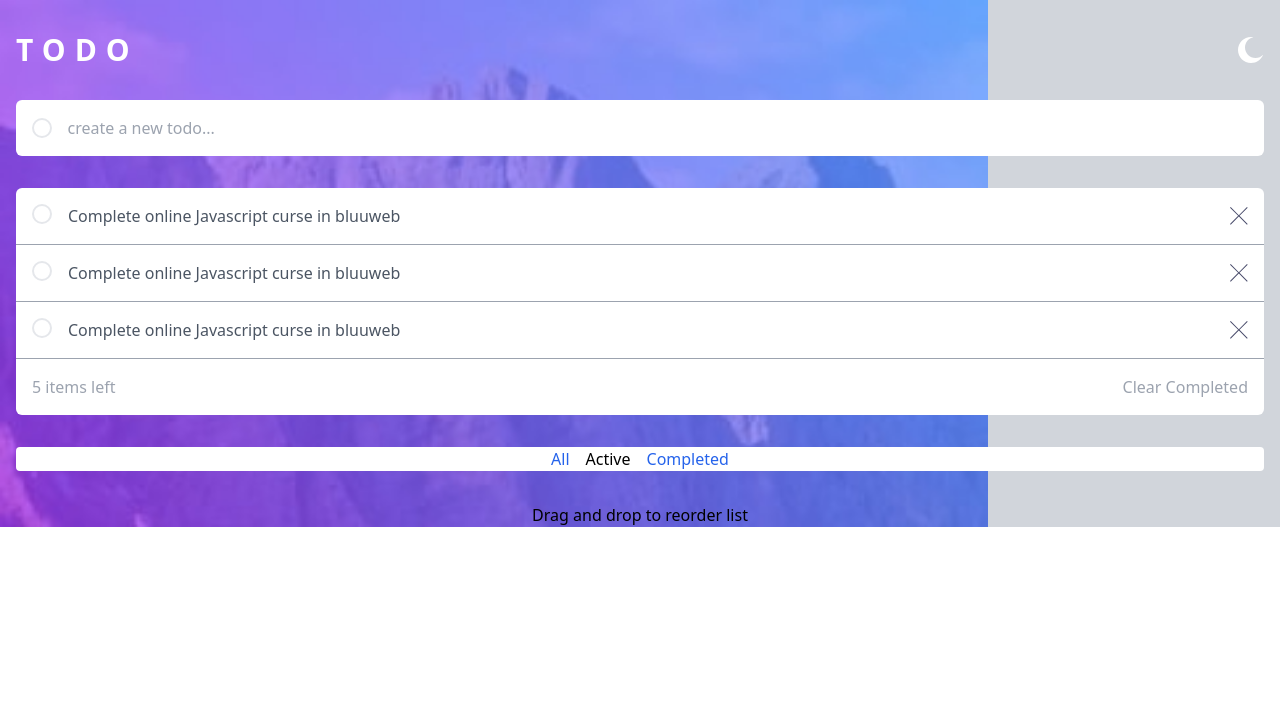
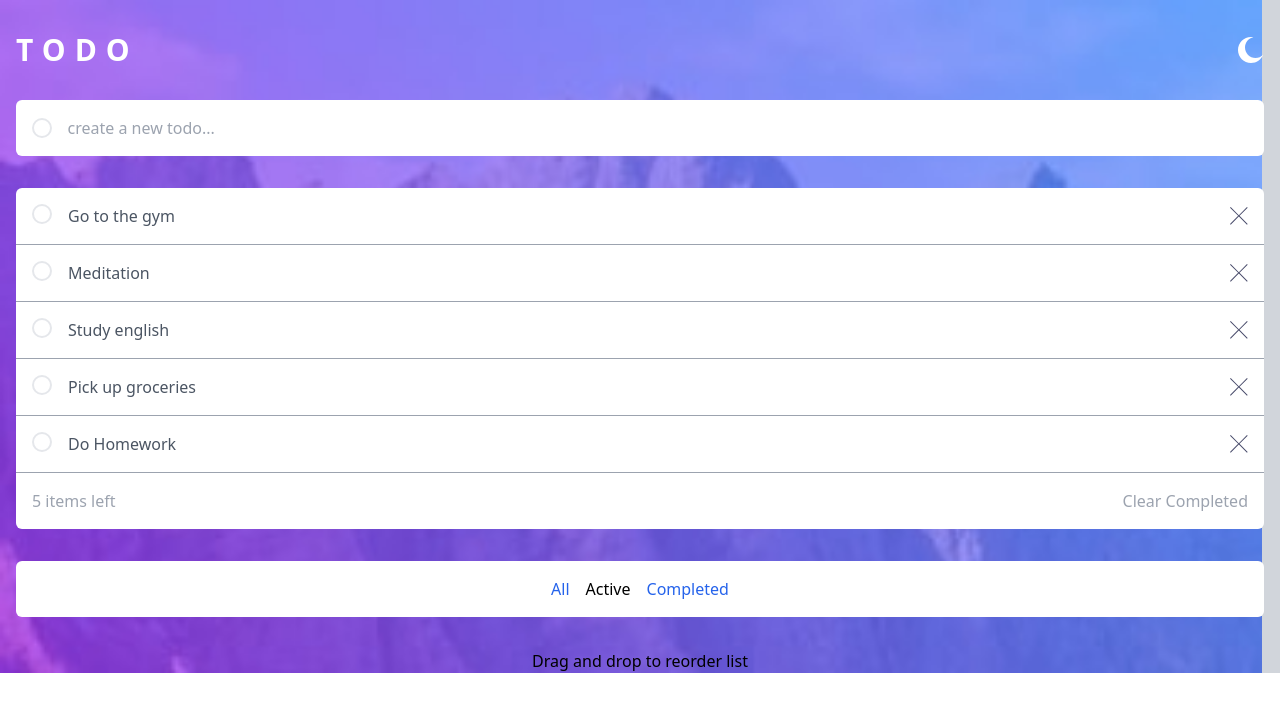
Before and after one commit to djpastoriza/react-tailwind-todo, a React (Vite) app: page / in a window 1280 px wide. Shown: the top 712 px of the page. Built offline with nearby package versions, Linux system fonts and the light colour scheme.

Commit message:
components generate

```diff
--- a/src/App.jsx
+++ b/src/App.jsx
@@ -1,70 +1,35 @@
-import React from 'react';
-import CrossIcon from './components/icons/CrossIcon';
-import MoonIcon from './components/icons/MoonIcon';
+import React, { useState } from 'react';
+import Header from './components/Header';
+import TodoComputed from './components/TodoComputed';
+import TodoCreate from './components/TodoCreate';
+import TodoFilter from './components/TodoFilter';
+import TodoList from './components/TodoList';
+
+const initialState = [
+  {id:1,title:'Go to the gym', completed:true},
+  {id:2,title:'Meditation', completed:false},
+  {id:3,title:'Study english', completed:false},
+  {id:4,title:'Pick up groceries', completed:false},
+  {id:5,title:'Do Homework', completed:false},
+]
 
 
 const App = () => {
+
+  const [todos,setTodos] = useState(initialState);
+
   return (
     <div className="bg-gray-300 bg-[url('./assets/images/bg-mobile-light.jpg')] bg-contain bg-no-repeat">
-      <header className="container mx-auto px-4 pt-8">
-        <div className="flex justify-between">
-          <h1 className="text-3xl font-bold uppercase tracking-[0.3em] text-white">
-            Todo
-          </h1>
-          <button><MoonIcon/></button>
-        </div>
-        <form className="mt-8 flex items-center gap-4 overflow-hidden rounded-md bg-white py-4 pl-4">
-          <span className="inline-block h-5 w-5 rounded-full border-2"></span>
-          <input
-            className="w-full text-gray-400 outline-none"
-            type="text"
-            placeholder="create a new todo..."
-          />
-        </form>
-      </header>
+      <Header />
       <main className="container mx-auto mt-8 px-4">
-        <div className="rounded-md bg-white [&>article]:p-4">
-          <article className="flex gap-4 border-b border-b-gray-400">
-            <button className="inline-block h-5 w-5 rounded-full border-2"></button>
-            <p className="grow text-gray-600">
-              Complete online Javascript curse in bluuweb
-            </p>
-            <button>
-              <CrossIcon />
-            </button>
-          </article>
-          <article className="flex gap-4 border-b border-b-gray-400">
-            <button className="inline-block h-5 w-5 rounded-full border-2"></button>
-            <p className="grow text-gray-600">
-              Complete online Javascript curse in bluuweb
-            </p>
-            <button>
-              <CrossIcon />
-            </button>
-          </article>
-          <article className="flex gap-4 border-b border-b-gray-400">
-            <button className="inline-block h-5 w-5 rounded-full border-2"></button>
-            <p className="grow text-gray-600">
-              Complete online Javascript curse in bluuweb
-            </p>
-            <button>
-              <CrossIcon />
-            </button>
-          </article>
-          <section className="flex justify-between py-4 px-4">
-            <span className="text-gray-400">5 items left</span>
-            <button className="text-gray-400">Clear Completed</button>
-          </section>
-        </div>
+        <TodoCreate />
+        <TodoList todos={todos}/>
+        <TodoComputed />
+        <TodoFilter />
       </main>
-      <section className="container mx-auto mt-8 px-4">
-        <div className="flex justify-center gap-4 rounded bg-white px-4">
-          <button className="text-blue-600">All</button>
-          <button className="hover:text-blue-600">Active</button>
-          <button className="text-blue-600">Completed</button>
-        </div>
-      </section>
-      <p className="text-center mt-8">Drag and drop to reorder list</p>
+      <footer className="mt-8 text-center">
+        Drag and drop to reorder list
+      </footer>
     </div>
   );
 };
--- /dev/null
+++ b/src/components/Header.jsx
@@ -0,0 +1,18 @@
+import MoonIcon from './icons/MoonIcon';
+
+const Header = () => {
+  return (
+    <header className="container mx-auto px-4 pt-8">
+      <div className="flex justify-between">
+        <h1 className="text-3xl font-bold uppercase tracking-[0.3em] text-white">
+          Todo
+        </h1>
+        <button>
+          <MoonIcon />
+        </button>
+      </div>
+    </header>
+  );
+};
+
+export default Header;
--- /dev/null
+++ b/src/components/TodoComputed.jsx
@@ -0,0 +1,11 @@
+
+const TodoComputed = () => {
+  return (
+    <section className="flex justify-between rounded-b-md bg-white py-4 px-4">
+      <span className="text-gray-400">5 items left</span>
+      <button className="text-gray-400">Clear Completed</button>
+    </section>
+  );
+};
+
+export default TodoComputed;
--- /dev/null
+++ b/src/components/TodoCreate.jsx
@@ -0,0 +1,16 @@
+
+
+const TodoCreate = () => {
+  return (
+    <form className="mt-8 flex items-center gap-4 overflow-hidden rounded-md bg-white py-4 pl-4">
+      <span className="inline-block h-5 w-5 rounded-full border-2"></span>
+      <input
+        className="w-full text-gray-400 outline-none"
+        type="text"
+        placeholder="create a new todo..."
+      />
+    </form>
+  );
+};
+
+export default TodoCreate;
--- /dev/null
+++ b/src/components/TodoFilter.jsx
@@ -0,0 +1,13 @@
+const TodoFilter = () => {
+  return (
+    <section className="container mx-auto mt-8 rounded-md bg-white py-4">
+      <div className="flex justify-center gap-4">
+        <button className="text-blue-600">All</button>
+        <button className="hover:text-blue-600">Active</button>
+        <button className="text-blue-600">Completed</button>
+      </div>
+    </section>
+  );
+};
+
+export default TodoFilter;
--- /dev/null
+++ b/src/components/TodoItem.jsx
@@ -0,0 +1,17 @@
+import CrossIcon from './icons/CrossIcon';
+
+const TodoItem = ({ todo }) => {
+  const { id, title, completed } = todo;
+
+  return (
+    <article className="flex gap-4 border-b border-b-gray-400">
+      <button className="inline-block h-5 w-5 rounded-full border-2"></button>
+      <p className="grow text-gray-600">{title}</p>
+      <button>
+        <CrossIcon />
+      </button>
+    </article>
+  );
+};
+
+export default TodoItem;
--- /dev/null
+++ b/src/components/TodoList.jsx
@@ -0,0 +1,15 @@
+import TodoItem from './TodoItem';
+
+const TodoList = ({todos}) => {
+  return (
+    <div className="mt-8 rounded-t-md bg-white [&>article]:p-4">
+      {
+        todos.map( (todo) => (
+          <TodoItem key={todo.id} todo={todo} />
+        ))
+      }
+    </div>
+  );
+};
+
+export default TodoList;
```
